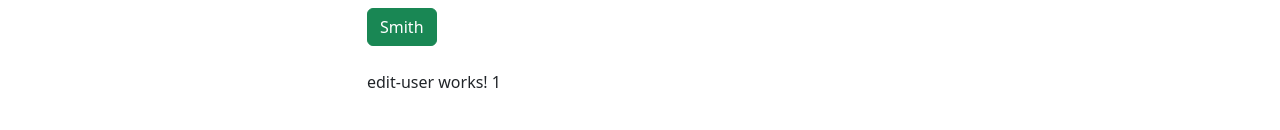
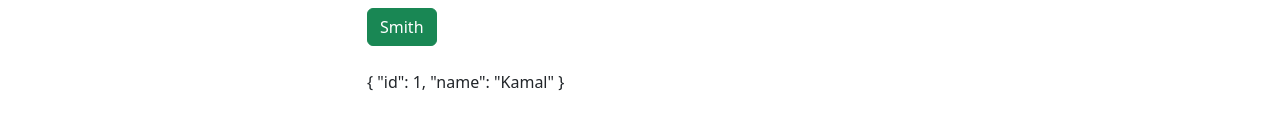
Before and after one commit to Pebhashi-Tharushika/angular-18-practice, an Angular app in the folder routes/: page /users/edit/1 in a window 1280 px wide. Shown: the part 318-448 px from the top of the page. Built offline with nearby package versions, Linux system fonts and the light colour scheme.

Commit message:
using setter method with UserService

```diff
--- a/routes/src/app/edit-user/edit-user.component.html
+++ b/routes/src/app/edit-user/edit-user.component.html
@@ -1 +1 @@
-<p>edit-user works! {{userId}}</p>
+<p>{{user|json}}</p>
--- a/routes/src/app/edit-user/edit-user.component.ts
+++ b/routes/src/app/edit-user/edit-user.component.ts
@@ -1,4 +1,5 @@
-import { Component, Input } from '@angular/core';
+import { Component, inject, Input } from '@angular/core';
+import { UserService } from '../services/user.service';
 import { JsonPipe } from '@angular/common';
 
 @Component({
@@ -10,12 +11,14 @@ import { JsonPipe } from '@angular/common';
 })
 export class EditUserComponent {
 
-  userId !: number;
+  userService = inject(UserService);
+
+  user: any;
 
   // setter method to set the id that comes from the route
   @Input() set id(id: string) {
-    console.log(id);
-    this.userId = +id;
+    console.log('set id ', id);
+    this.user = this.userService.getUserById(+id);
   }
 
 }
```
